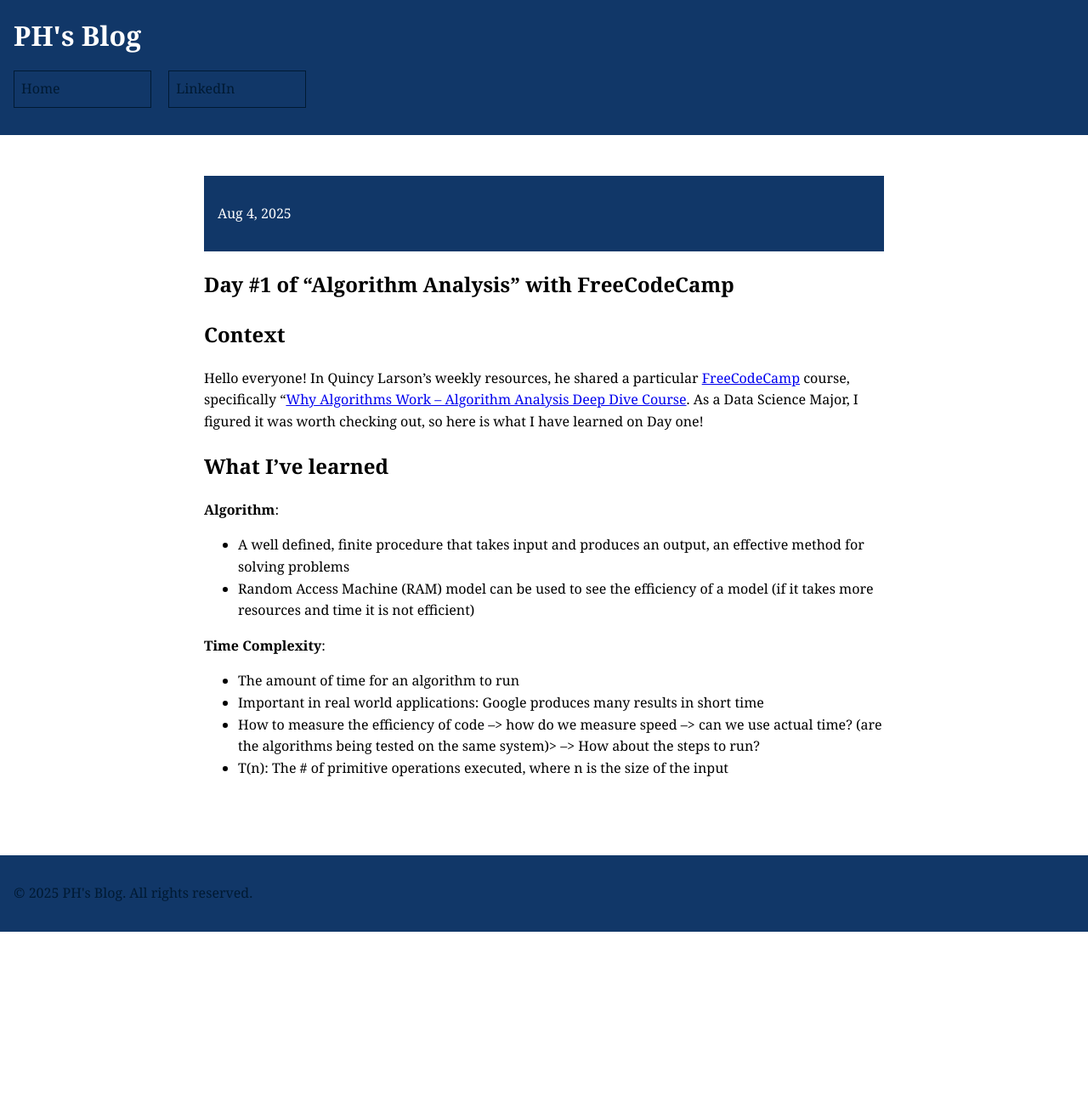
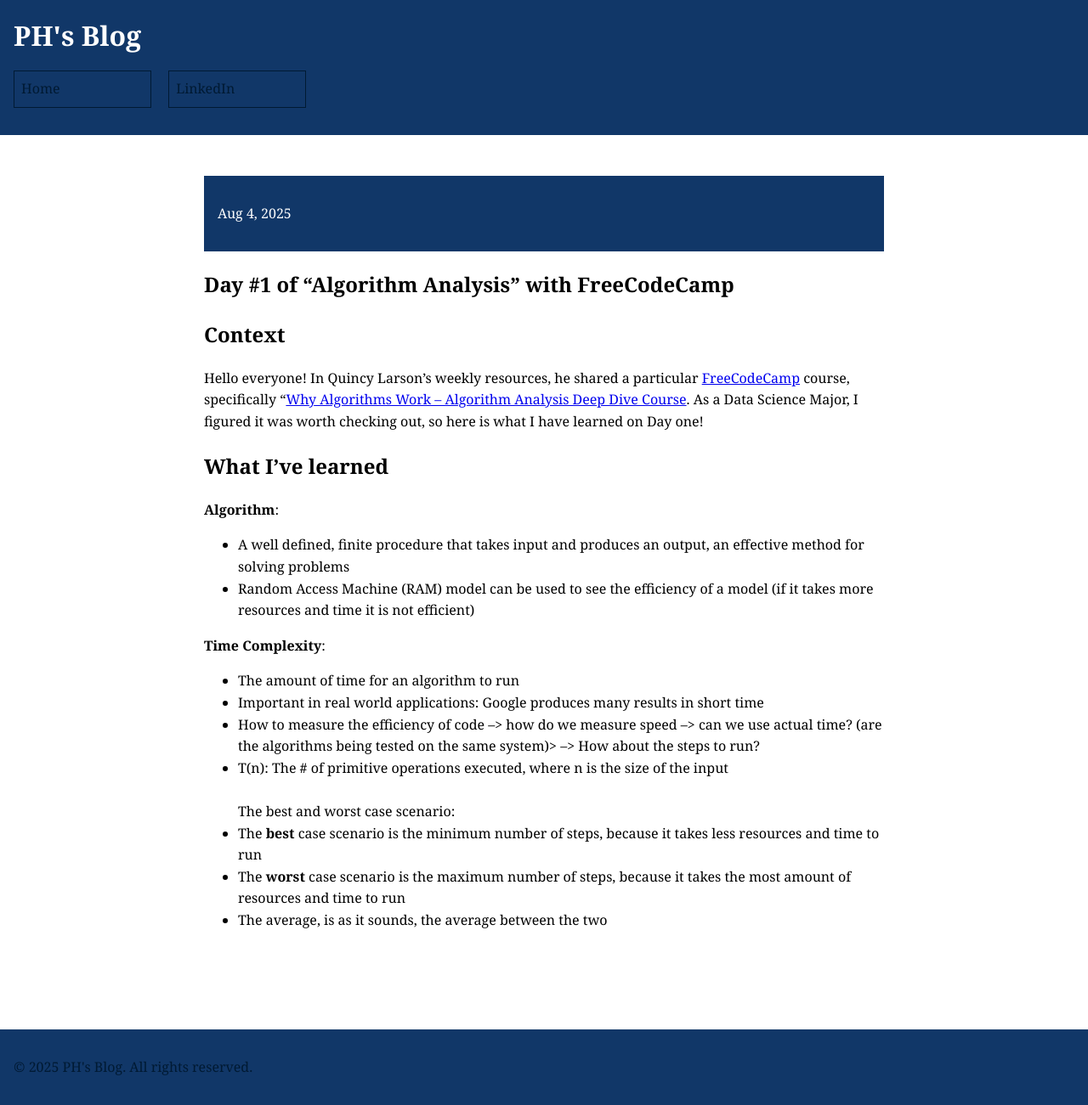
Before and after one commit to CaptainSapphire/PH-s-Blog, a Jekyll site: the page built from _posts/2025-08-04-Algorithm-Analysis-Day-One.md, in a window 1280 px wide. Shown: the whole page at 85% size. Built offline with Jekyll 4.4.1, drawn with Linux system fonts in a browser that asks for light colours; our own code applies the rules of GitHub Pages for plain Markdown files; before the commit the page ends 1097 px from its top, so only the background shows below that.

Commit message:
Update 2025-08-04-Algorithm-Analysis-Day-One.md

```diff
--- a/_posts/2025-08-04-Algorithm-Analysis-Day-One.md
+++ b/_posts/2025-08-04-Algorithm-Analysis-Day-One.md
@@ -14,3 +14,9 @@ Hello everyone! In Quincy Larson's weekly resources, he shared a particular [Fre
 - Important in real world applications: Google produces many results in short time
 - How to measure the efficiency of code --> how do we measure speed --> can we use actual time? (are the algorithms being tested on the same system)> --> How about the steps to run?
 - T(n): The # of primitive operations executed, where n is the size of the input
+<br><br>
+The best and worst case scenario:
+- The **best** case scenario is the minimum number of steps, because it takes less resources and time to run
+- The **worst** case scenario is the maximum number of steps, because it takes the most amount of resources and time to run
+- The average, is as it sounds, the average between the two
+<br><br>
```
